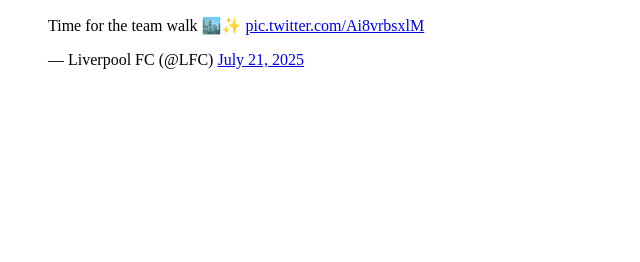
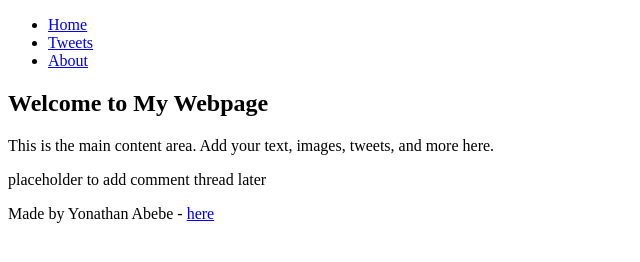
Before and after one commit to YonathanAbebe/My_First_Portfolio, a plain HTML site: page html_basic/tweets.html in a window 1280 px wide. Shown: the whole page, without its empty margins (0-640 px from the left). Drawn offline with Linux system fonts and the light colour scheme.

Commit message:
Update tweets.html

```diff
--- a/html_basic/tweets.html
+++ b/html_basic/tweets.html
@@ -1,12 +1,28 @@
 <!DOCTYPE html>
 <html lang="en">
 <head>
-    <meta charset="UTF-8">
-    <meta name="viewport" content="width=device-width, initial-scale=1.0">
-    <title>Document</title>
+  <meta charset="UTF-8">
+  <title>My Webpage</title>
 </head>
 <body>
-    <blockquote class="twitter-tweet"><p lang="en" dir="ltr">Time for the team walk 🏙️✨ <a href="https://t.co/Ai8vrbsxlM">pic.twitter.com/Ai8vrbsxlM</a></p>&mdash; Liverpool FC (@LFC) <a href="https://twitter.com/LFC/status/1947276734635610593?ref_src=twsrc%5Etfw">July 21, 2025</a></blockquote> <script async src="https://platform.twitter.com/widgets.js" charset="utf-8"></script>
-
+  <header>
+    <ul>
+      <li><a href="index.html">Home</a></li>
+      <li><a href="tweets.html">Tweets</a></li>
+      <li><a href="about.html">About</a></li>
+    </ul>
+  </header>
+  <main>
+    <article>
+      <h1>Welcome to My Webpage</h1>
+      <p>This is the main content area. Add your text, images, tweets, and more here.</p>
+    </article>
+    <aside>
+      <p>placeholder to add comment thread later</p>
+    </aside>
+  </main>
+  <footer>
+    <p>Made by Yonathan Abebe - <a href="https://aximaros.com" target="_blank">here</a></p>
+  </footer>
 </body>
 </html>
```
